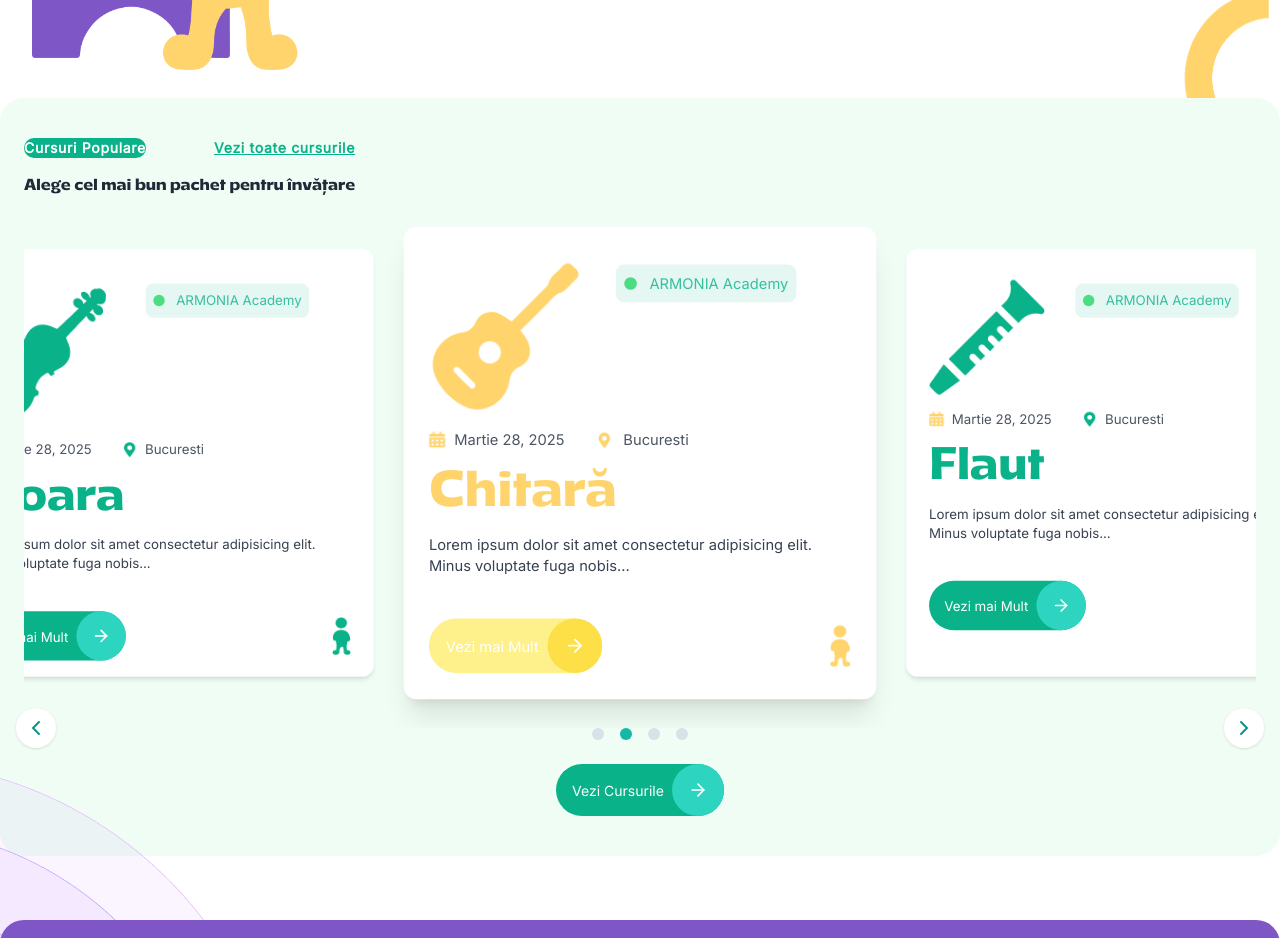
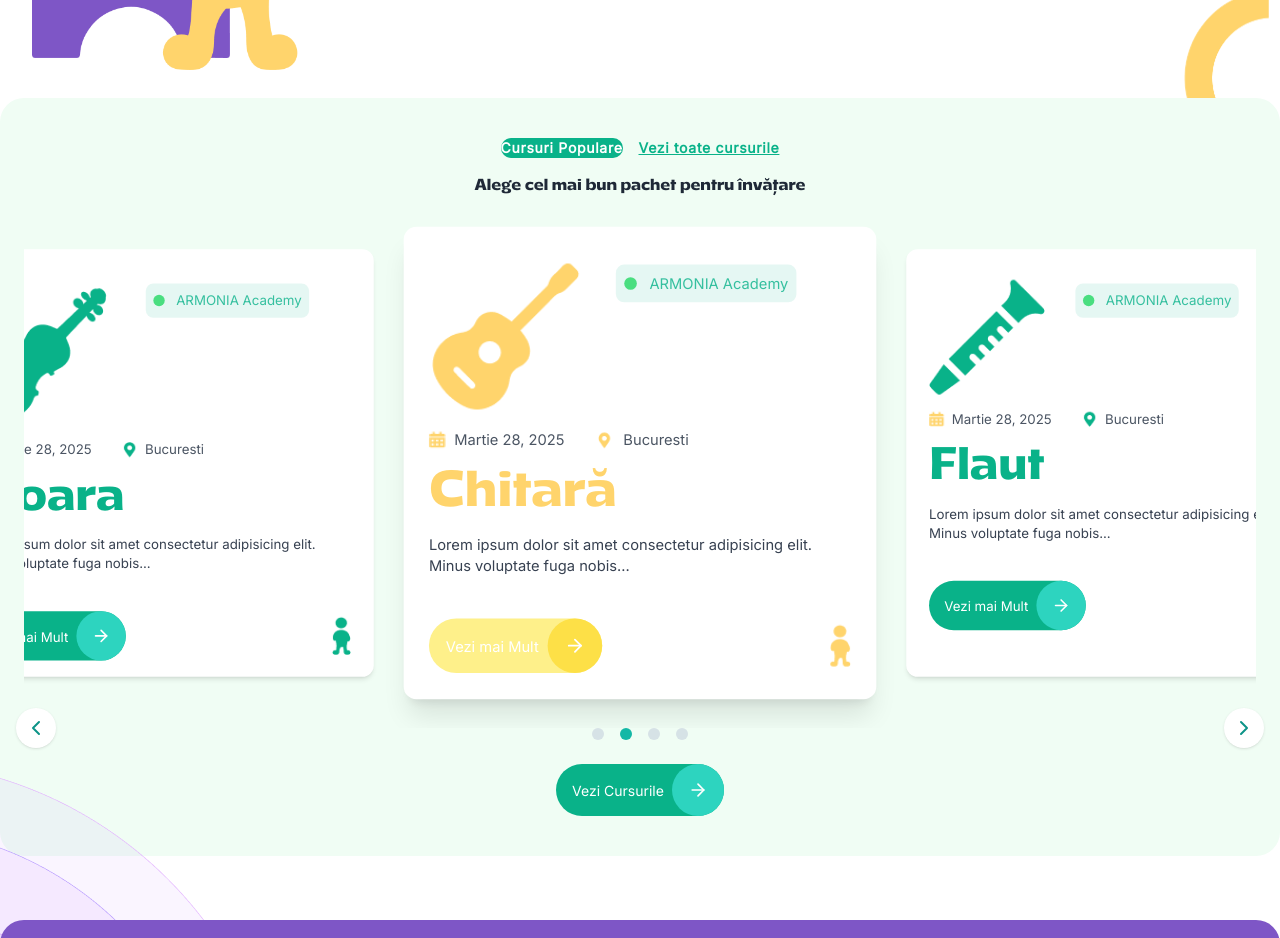
Before and after one commit to Jamaalx/Proiect-Cursuri-Armonia-Scoala, a React (Vite) app in the folder frontend/: page / in a window 1280 px wide. Shown: the part 2540-3478 px from the top of the page. Built offline with nearby package versions, Linux system fonts and the light colour scheme; what fluid-tailwind would draw is missing.

Commit message:
Update Pachete.tsx

```diff
--- a/frontend/src/features/home/Pachete.tsx
+++ b/frontend/src/features/home/Pachete.tsx
@@ -65,9 +65,9 @@ const Pachete = () => {
 
   return (
     <div className="md:container mx-auto px-6 py-10 bg-green-50 rounded-3xl relative">
-      <div className='flex flex-col md:flex-row justify-between'>
-        <div className='flex flex-col gap-4'>
-          <div className='flex justify-between'>
+      <div className='flex flex-col md:flex-row justify-center items-center'>
+        <div className='flex flex-col gap-4 items-center text-center'>
+          <div className='flex justify-center gap-4'>
             <p className='bg-green-secondary text-white tracking-wider text-sm font-semibold ~px-2/4 ~py-1/2 rounded-full'>
               Cursuri Populare
             </p>
```
